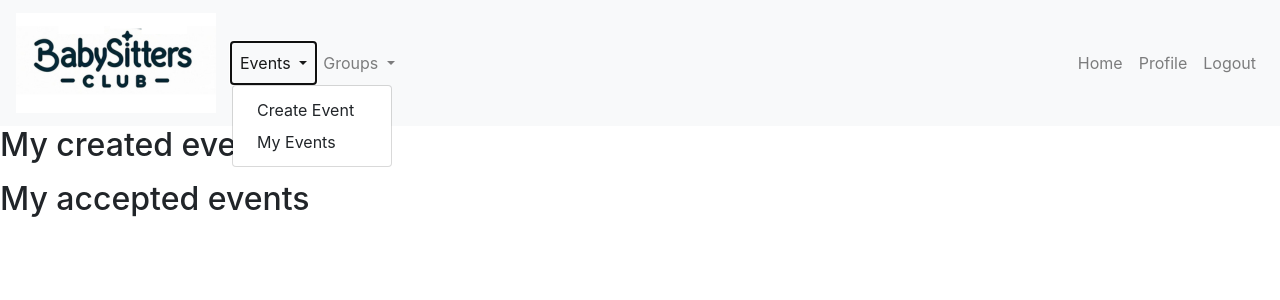
After one commit to honguyen00/babysitters, a Node server app: page /events in a window 1280 px wide, after a click on "Events". The commit adds this page. Shown: the top 300 px of the page. Run offline with Node 20, Linux system fonts and the light colour scheme; a user stored in the database is signed in; data that the repository does not hold is empty; some libraries are stand-ins or nearby versions.

Commit message:
adding fixing the endpoints for eventRoutes, adding /events and /create-event to homeRoutes

```diff
--- a/controllers/api/index.js
+++ b/controllers/api/index.js
@@ -1,10 +1,10 @@
 const router = require('express').Router();
 const userRoutes = require('./userRoutes');
 const groupRoutes = require('./groupRoutes');
-// const eventRoutes = require('./eventRoutes');
+const eventRoutes = require('./eventRoutes');
 
 router.use('/users', userRoutes);
 router.use('/groups', groupRoutes);
-// router.use('/events', eventRoutes);
+router.use('/events', eventRoutes);
 
 module.exports = router;
--- a/controllers/render/index.js
+++ b/controllers/index.js
@@ -1,6 +1,6 @@
 const router = require('express').Router();
-const apiRoutes = require('../api');
-const homeRoutes = require('./homeRoutes');
+const apiRoutes = require('./api');
+const homeRoutes = require('./render/homeRoutes');
 
 router.use('/api', apiRoutes);
 router.use('/', homeRoutes)
--- a/controllers/render/homeRoutes.js
+++ b/controllers/render/homeRoutes.js
@@ -1,4 +1,5 @@
 const router = require('express').Router();
+const { where } = require('sequelize');
 const { User, Group, GroupUser, Event } = require('../../models');
 const withAuth = require('../../utils/auth');
 
@@ -22,13 +23,53 @@ router.get('/profile', withAuth, async (req,res) => {
 
         res.render('profile', {
             ...user,
-            logged_in: true, title: 'Profile',
+            logged_in: true, title: 'My profile',
             user_id: req.session.user_id
         });
     } catch (error) {
         res.status(500).json(error);
     }
 });
+
+// get user events both created and accepted
+router.get('/events', withAuth, async (req,res) => {
+    try {
+        const createdeventData = await Event.findAll({where: {
+            created_by: req.session.user_id
+        }});
+        const created_events = createdeventData.map((item) => {
+            return item.get({plain: true})});
+
+        const acceptedeventData = await Event.findAll({
+            where: {accepted_by: req.session.user_id}
+        });
+
+        const accepted_events = acceptedeventData.map((item) => {
+            return item.get({plain: true})});
+
+        res.render('events', {
+            created_events,
+            accepted_events,
+            logged_in: true, title: 'My events',
+            user_id: req.session.user_id
+        });
+    } catch (error) {
+        res.status(500).json(error);
+    }
+});
+
+// get user profile, together with their belonged groups and events
+router.get('/create-event', withAuth, async (req,res) => {
+    try {
+        res.render('createEvent', {
+            logged_in: true, title: 'Create an event',
+            user_id: req.session.user_id
+        });
+    } catch (error) {
+        res.status(500).json(error);
+    }
+});
+
 
 // getting login page
 router.get('/login', (req, res) => {
--- a/models/Event.js
+++ b/models/Event.js
@@ -45,11 +45,12 @@ Event.init(
     },
     accepted_by: {
       type: DataTypes.INTEGER,
+      allowNull: true,
       references: {
         model: 'user',
         key: 'id',
       },
-    },
+    }
   },
   {
     sequelize,
--- a/seeds/eventData.js
+++ b/seeds/eventData.js
@@ -9,6 +9,7 @@ const eventData = [
         description: 'test event 1 description',
         status: 'available',
         created_by: 1,
+        accepted_by: 2
     },
     {
         title: 'test event 2',
@@ -18,7 +19,7 @@ const eventData = [
         description: 'test event 2 description',
         status: 'accepted',
         created_by: 1,
-        accepted_by: 2
+        accepted_by: 3
     },
     {
         title: 'test event 3',
@@ -38,6 +39,7 @@ const eventData = [
         description: 'test event 4 description',
         status: 'available',
         created_by: 3,
+        accepted_by: 2
     },
 ];
 
--- a/seeds/userData.js
+++ b/seeds/userData.js
@@ -2,9 +2,9 @@ const {User} = require('../models');
 
 const userData = [
     {
-        first_name: 'Fred',
-        last_name: 'Palmer',
-        email: 'fredpalmer@gmail.com',
+        first_name: 'Felix',
+        last_name: 'Le',
+        email: 'lehonguyen00@gmail.com',
         password: 'Password123?',
         address_line: 'address 1',
         suburb: 'city postcode',
--- a/server.js
+++ b/server.js
@@ -1,7 +1,7 @@
 const express = require('express');
 const session = require('express-session');
 
-const routes = require('./controllers/render');
+const routes = require('./controllers');
 
 const sequelize = require('./config/connection');
 const SequelizeStore = require('connect-session-sequelize')(session.Store);
--- /dev/null
+++ b/views/events.handlebars
@@ -0,0 +1,18 @@
+<h2>My created events</h2>
+
+{{#each created_events as |event|}}
+<p>{{event.title}}</p>
+<p>{{event.start_time}}</p>
+<p>{{event.finish_time}}</p>
+<p>{{event.date}}</p>
+{{/each}}
+
+
+<h2>My accepted events</h2>
+
+{{#each accepted_events as |event|}}
+<p>{{event.title}}</p>
+<p>{{event.start_time}}</p>
+<p>{{event.finish_time}}</p>
+<p>{{event.date}}</p>
+{{/each}}
--- a/views/partials/nav.handlebars
+++ b/views/partials/nav.handlebars
@@ -12,8 +12,8 @@
                     Events
                 </a>
                 <div class="dropdown-menu" aria-labelledby="navbarDropdownEvents">
-                    <a class="dropdown-item" href="/create-event">Create Event</a>
-                    <a class="dropdown-item" href="my-event">My Events</a>
+                    <a class="dropdown-item" href="create-event">Create Event</a>
+                    <a class="dropdown-item" href="events">My Events</a>
                 </div>
             </li>
             <li class="nav-item dropdown">
```
Also changed, not shown: controllers/api/eventRoutes.js (+4 -5 lines), controllers/api/groupuserRoutes.js (added, +36 -0 lines), controllers/api/userRoutes.js (+7 -5 lines), controllers/eventController.js (deleted, +0 -42 lines), controllers/groupController.js (deleted, +0 -42 lines), models/index.js (+11 -7 lines), views/createEvent.handlebars (renamed from views/postEvent.handlebars).
